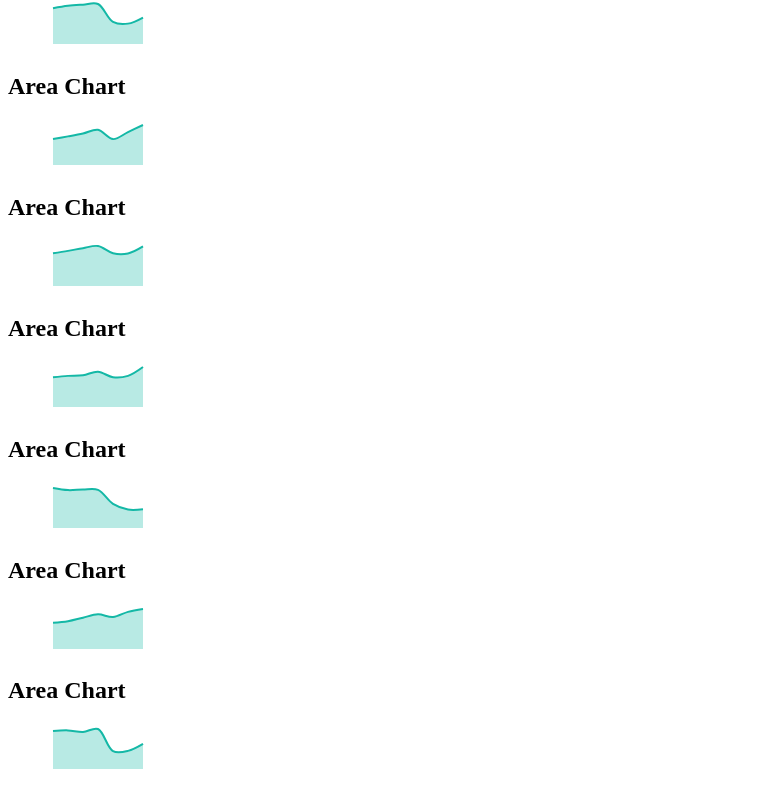
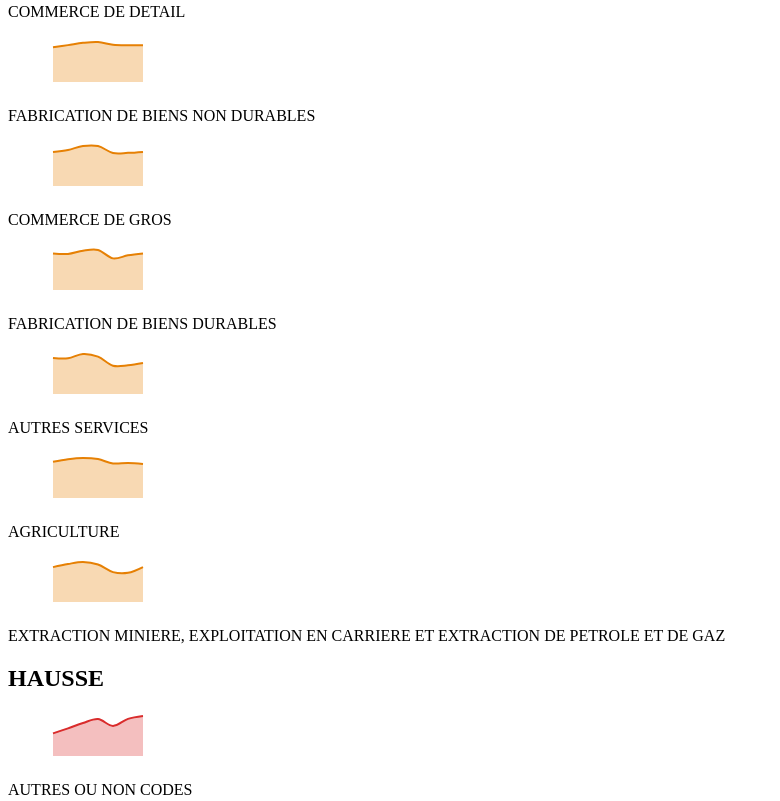
Before and after one commit to ThierryBC-24/ThierryBC-24.github.io, an Angular app in the folder INF8808/: page / in a window 1280 px wide. Shown: the part 973-1774 px from the top of the page, without its empty margins (0-780 px from the left). Built offline with nearby package versions, Linux system fonts and the light colour scheme.

Commit message:
groupby data

```diff
--- a/INF8808/src/app/area-chart-container/area-chart-container.component.html
+++ b/INF8808/src/app/area-chart-container/area-chart-container.component.html
@@ -1,6 +1,37 @@
+<h2>BAISSE</h2>
 <app-area-chart
-  *ngFor="let datapoint of this.data; let index = index"
+  *ngFor="
+    let datapoint of this.groupByCategory(colors.DECREASING);
+    let index = index
+  "
   [data]="datapoint.data"
   [sector]="datapoint.SECTEUR_SCIAN"
+  [color]="colors.DECREASING"
   [id]="index"
 ></app-area-chart>
+
+<h2>STABLE</h2>
+
+<app-area-chart
+  *ngFor="
+    let datapoint of this.groupByCategory(colors.STABLE);
+    let index = index
+  "
+  [data]="datapoint.data"
+  [sector]="datapoint.SECTEUR_SCIAN"
+  [color]="colors.STABLE"
+  [id]="index + 100"
+></app-area-chart>
+
+<h2>HAUSSE</h2>
+
+<app-area-chart
+  *ngFor="
+    let datapoint of this.groupByCategory(colors.INCREASING);
+    let index = index
+  "
+  [data]="datapoint.data"
+  [sector]="datapoint.SECTEUR_SCIAN"
+  [id]="index + 1000"
+  [color]="colors.INCREASING"
+></app-area-chart>
--- a/INF8808/src/app/area-chart-container/area-chart-container.component.ts
+++ b/INF8808/src/app/area-chart-container/area-chart-container.component.ts
@@ -1,5 +1,11 @@
 import { Component, OnInit } from '@angular/core';
 import { viz1_data } from 'data/Viz 1/lesions_secteur_annee.constants';
+
+enum Colors {
+  INCREASING = '#D92C2C',
+  STABLE = '#E68004',
+  DECREASING = '#14B8A6',
+}
 
 @Component({
   selector: 'app-area-chart-container',
@@ -19,13 +25,32 @@ export class AreaChartContainerComponent implements OnInit {
       NB_LESION: number;
     }[];
   }[] = [];
+
   constructor() {
     this.originalData = viz1_data;
+    const groupedData = this.groupDataBySecteur();
+    this.data = this.prepareDataForD3(groupedData);
   }
 
-  ngOnInit(): void {
-    const groupedData = this.groupDataBySecteur();
-    this.data = this.prepareDataForD3(groupedData);
+  public get colors(): typeof Colors {
+    return Colors;
+  }
+
+  ngOnInit(): void {}
+
+  public groupByCategory(color: Colors) {
+    return this.data.filter(
+      (datapoint) => this.getColor(datapoint.data) == color
+    );
+  }
+
+  private getColor(data: any) {
+    const first = data[0].NB_LESION;
+    const last = data[data.length - 1].NB_LESION;
+    const ratio = last / first;
+    if (ratio > 1.15) return Colors.INCREASING;
+    else if (ratio < 0.85) return Colors.DECREASING;
+    return Colors.STABLE;
   }
 
   private groupDataBySecteur(): Map<
--- a/INF8808/src/app/area-chart/area-chart.component.html
+++ b/INF8808/src/app/area-chart/area-chart.component.html
@@ -1,2 +1,2 @@
-<h2>Area Chart</h2>
 <figure [id]="'area-' + this.id"></figure>
+<p>{{ this.sector }}</p>
--- a/INF8808/src/app/area-chart/area-chart.component.ts
+++ b/INF8808/src/app/area-chart/area-chart.component.ts
@@ -14,19 +14,13 @@ interface DataPoint {
   NB_LESION: number;
 }
 
-enum Colors {
-  INCREASING = '#D92C2C',
-  STABLE = '#E68004',
-  DECREASING = '#14B8A6',
-}
-
 @Component({
   selector: 'app-area-chart',
   templateUrl: './area-chart.component.html',
   styleUrls: ['./area-chart.component.scss'],
 })
 export class AreaChartComponent implements AfterViewInit {
-  color: Colors = Colors.DECREASING;
+  @Input() color!: string;
   @Input() data!: DataPoint[];
   @Input() sector!: string;
   @Input() id!: number;
@@ -40,14 +34,8 @@ export class AreaChartComponent implements AfterViewInit {
 
   ngAfterViewInit(): void {
     this.maxY = Math.max(...this.data.map((d) => d.NB_LESION));
-    this.getColor();
     this.createSvg();
     this.drawPlot();
-  }
-
-  private getColor() {
-    const first = this.data[0].NB_LESION;
-    const last = this.data[this.data.length - 1].NB_LESION;
   }
 
   private createSvg(): void {
```
